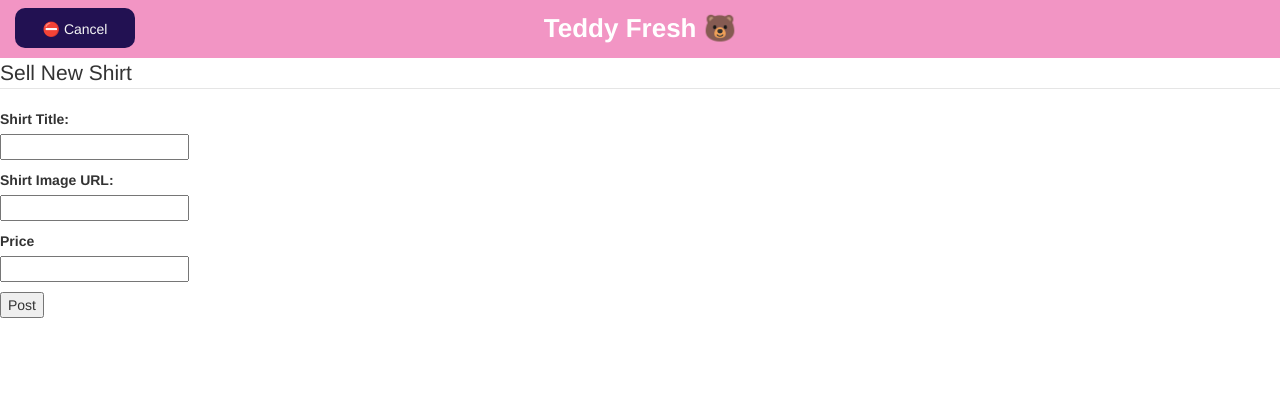
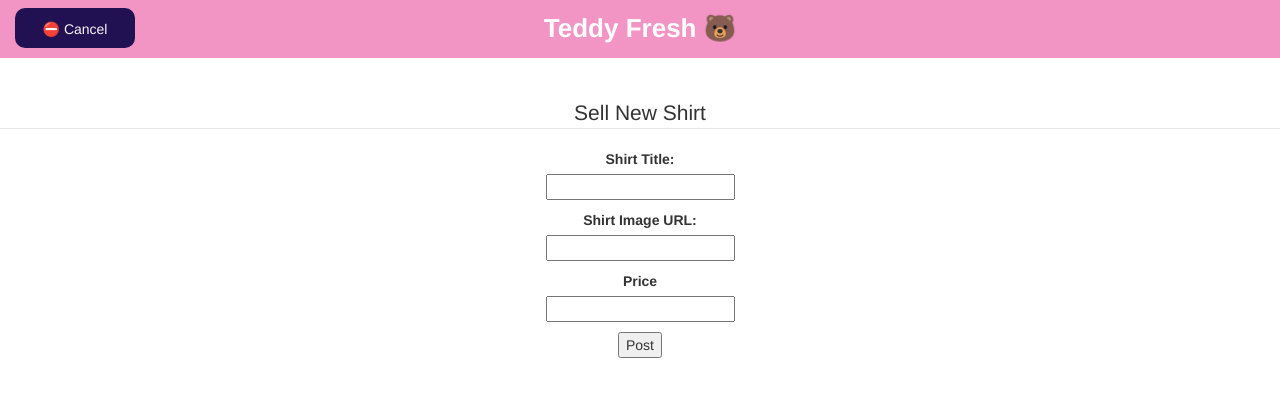
Before and after one commit to erikbatista42/Contractor, a Flask app: page /shirts/new in a window 1280 px wide. Shown: the top 397 px of the page. Run offline with Flask 2, Linux system fonts and the light colour scheme; some libraries are stand-ins or nearby versions.

Commit message:
+ procfile

```diff
--- a/templates/shirt_edit.html
+++ b/templates/shirt_edit.html
@@ -5,11 +5,10 @@
 {% endblock %}
 
 {% block content %}
-<form method='POST' action='/shirts/{{shirt._id}}'>
+<form method='POST' action='/shirts/{{shirt._id}}'  style="text-align: center; padding-top: 40px;">
     <fieldset>
 
     <legend>Update Shirt</legend>
-    <!-- TITLE -->
     <p>
         <label for='title'>Update Shirt Title:</label><br>
         <input type='text' name='title' />
--- a/templates/shirts_new.html
+++ b/templates/shirts_new.html
@@ -5,10 +5,10 @@
 {% endblock %}
 
 {% block content %}
-<form method='POST' action='/shirts'>
+<form method='POST' action='/shirts' style="text-align: center; padding-top: 40px;">
     <fieldset>
     <legend>Sell New Shirt</legend>
-    <!-- TITLE -->
+
     <p>
         <label for='title'>Shirt Title:</label><br>
         <input type='text' name='title' />
@@ -22,8 +22,6 @@
         <input type='text' name='price' />
     </p>
     </fieldset>
-
-    <!-- BUTTON -->
     <p>
         <button type='submit'>Post</button>
     </p>
```
Also changed, not shown: tests.py (added), 1 other file.
